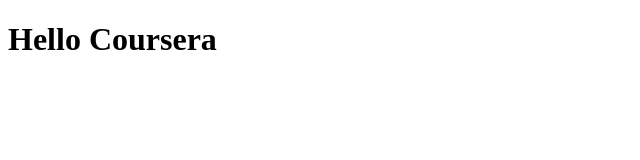
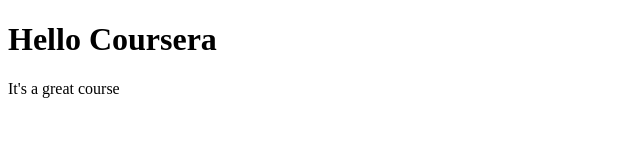
Before and after one commit to Rohan1203/coursera-frontend, a plain HTML site: page site/index.html in a window 1280 px wide. Shown: the whole page, without its empty margins (0-640 px from the left). Drawn offline with Linux system fonts and the light colour scheme.

Commit message:
small addition to my page content

```diff
--- a/site/index.html
+++ b/site/index.html
@@ -6,5 +6,6 @@
 </head>
 <body>
 	<h1>Hello Coursera</h1>
+	<p>It's a great course</p>
 </body>
 </html>
```
